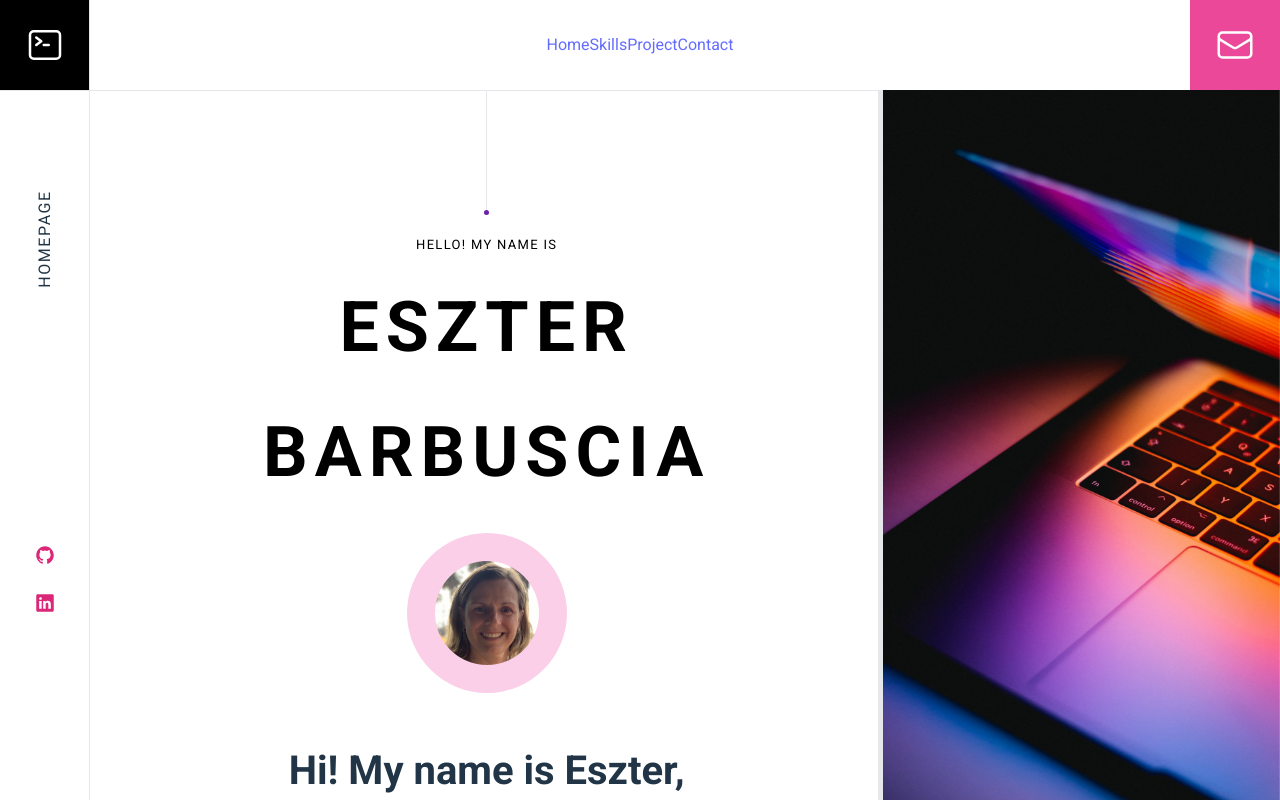
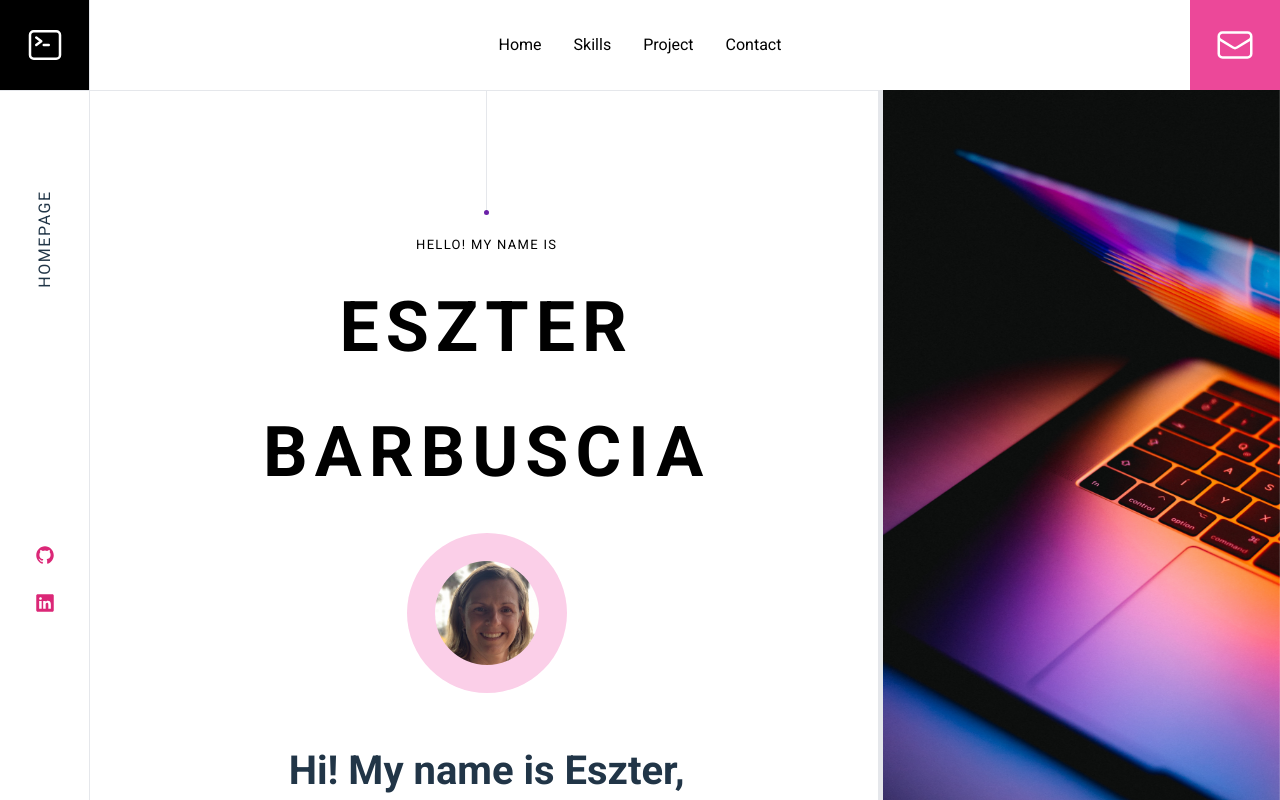
Before and after one commit to Esztergb/portfolio, a React (Vite) app: page / in a window 1280 px wide. Shown: the top 800 px of the page. Built offline with nearby package versions, Linux system fonts and the light colour scheme.

Commit message:
styling elements and trying to add projects

```diff
--- a/src/Components/Header.jsx
+++ b/src/Components/Header.jsx
@@ -27,18 +27,42 @@
 
       <div>
         {/* <nav> */}
-        <ul className="flex">
+        <ul className="flex space-x-8">
           <li>
-            <Link to="/">Home</Link>
+            <Link
+              to="/"
+              className="text-black cursor-pointer
+                hover:underline font-medium"
+            >
+              Home
+            </Link>
           </li>
           <li>
-            <Link to="/Skills">Skills</Link>
+            <Link
+              to="/Skills"
+              className="text-black cursor-pointer
+                hover:underline font-medium"
+            >
+              Skills
+            </Link>
           </li>
           <li>
-            <Link to="/Project">Project</Link>
+            <Link
+              to="/Project"
+              className="text-black cursor-pointer
+                hover:underline font-medium"
+            >
+              Project
+            </Link>
           </li>
           <li>
-            <Link to="/Contact">Contact</Link>
+            <Link
+              to="/Contact"
+              className="text-black cursor-pointer
+                hover:underline font-medium"
+            >
+              Contact
+            </Link>
           </li>
         </ul>
         {/* </nav> */}
--- a/src/Components/Pages/Projects.jsx
+++ b/src/Components/Pages/Projects.jsx
@@ -1,11 +1,46 @@
-import React from 'react'
+import { CodeIcon } from "@heroicons/react/solid";
+import { projects } from "../../Shared/data";
 
-function Projects() {
+export default function Projects() {
   return (
-    <div className='mt-[90px]'>
-      Projects
-    </div>
-  )
+    <section className="text-gray-400 bg-gray-900 body-font">
+      <div className="container px-5 py-10 mx-auto text-center lg:px-40">
+        <div className="flex flex-col w-full mb-20">
+          <CodeIcon className="mx-auto inline-block w-10 mb-4" />
+          <h1 className="sm:text-4xl text-3xl font-medium title-font mb-4 text-white">
+            Apps I've Built
+          </h1>
+          <p className="lg:w-2/3 mx-auto leading-relaxed text-base">
+            Please review some of the apps I have built
+          </p>
+        </div>
+        <div className="flex flex-wrap -m-4">
+          {projects.map((project) => (
+            <a
+              href={project.link}
+              key={project.image}
+              className="sm:w-1/2 w-100 p-4"
+            >
+              <div className="flex relative">
+                <img
+                  alt="gallery"
+                  className="absolute inset-0 w-full h-full object-cover object-center"
+                  src={project.image}
+                />
+                <div className="px-8 py-10 relative z-10 w-full border-4 border-gray-800 bg-gray-900 opacity-0 hover:opacity-100">
+                  <h2 className="tracking-widest text-sm title-font font-medium text-green-400 mb-1">
+                    {project.subtitle}
+                  </h2>
+                  <h1 className="title-font text-lg font-medium text-white mb-3">
+                    {project.title}
+                  </h1>
+                  <p className="leading-relaxed">{project.description}</p>
+                </div>
+              </div>
+            </a>
+          ))}
+        </div>
+      </div>
+    </section>
+  );
 }
-
-export default Projects
--- a/src/Components/ProfilePic.jsx
+++ b/src/Components/ProfilePic.jsx
@@ -5,7 +5,7 @@
     <div className='fixed mt-[90px]'>
         <img src='./computer.jpg'
         className='h-screen object-cover'
-        alt='profile'/>
+        alt='computer'/>
     </div>
   )
 }
```
